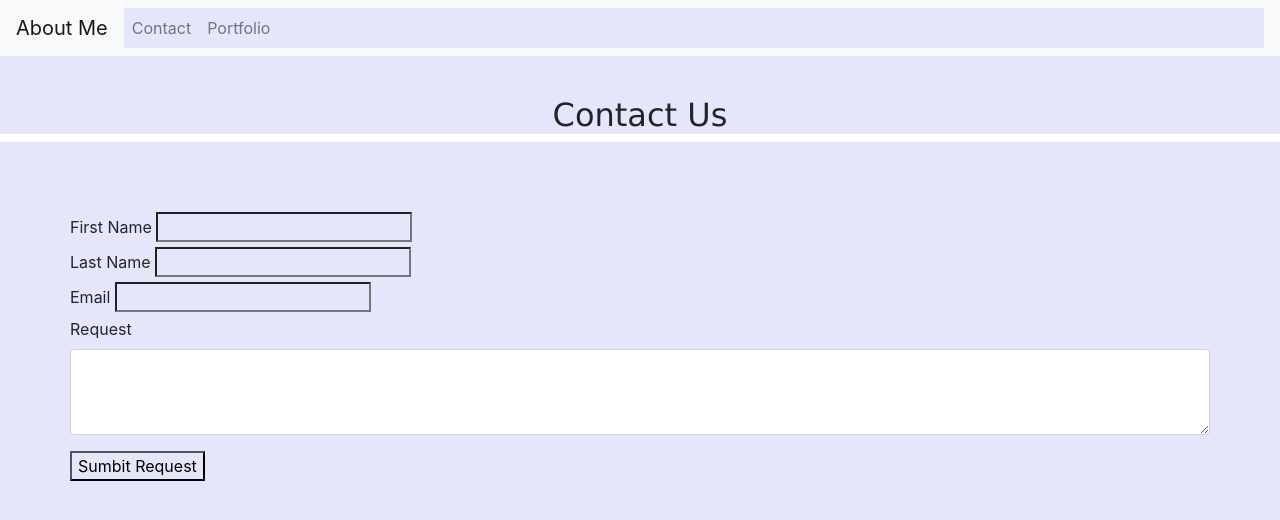
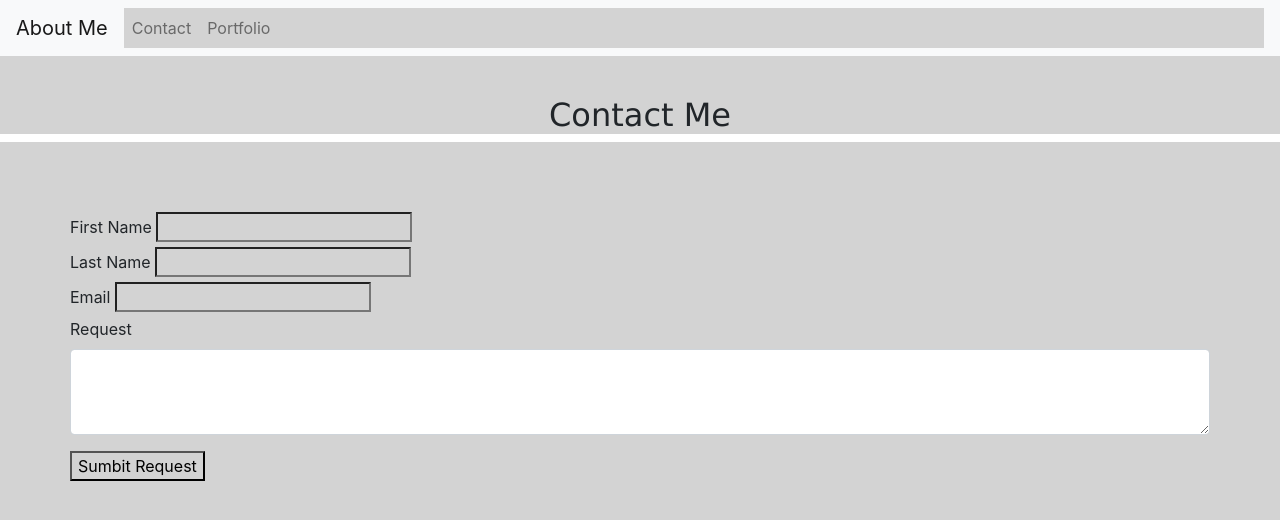
Before and after one commit to jmoarles072095/responsive-web, a plain HTML site: page contact.html in a window 1280 px wide. Drawn offline with nearby package versions, Linux system fonts and the light colour scheme.

Commit message:
updated and modified files

```diff
--- a/contact.html
+++ b/contact.html
@@ -27,7 +27,7 @@
         </div>
     </nav>
 
-    <h2>Contact Us</h2>
+    <h2>Contact Me</h2>
 
     <form class="contact">
         <label for="exampleFormControlSelect1">First Name</label>
--- a/style.css
+++ b/style.css
@@ -1,6 +1,6 @@
 * {
     box-sizing: border-box;
-    background-color: lavender;
+    background-color: lightgray;
 }
 
 h1 {
```
